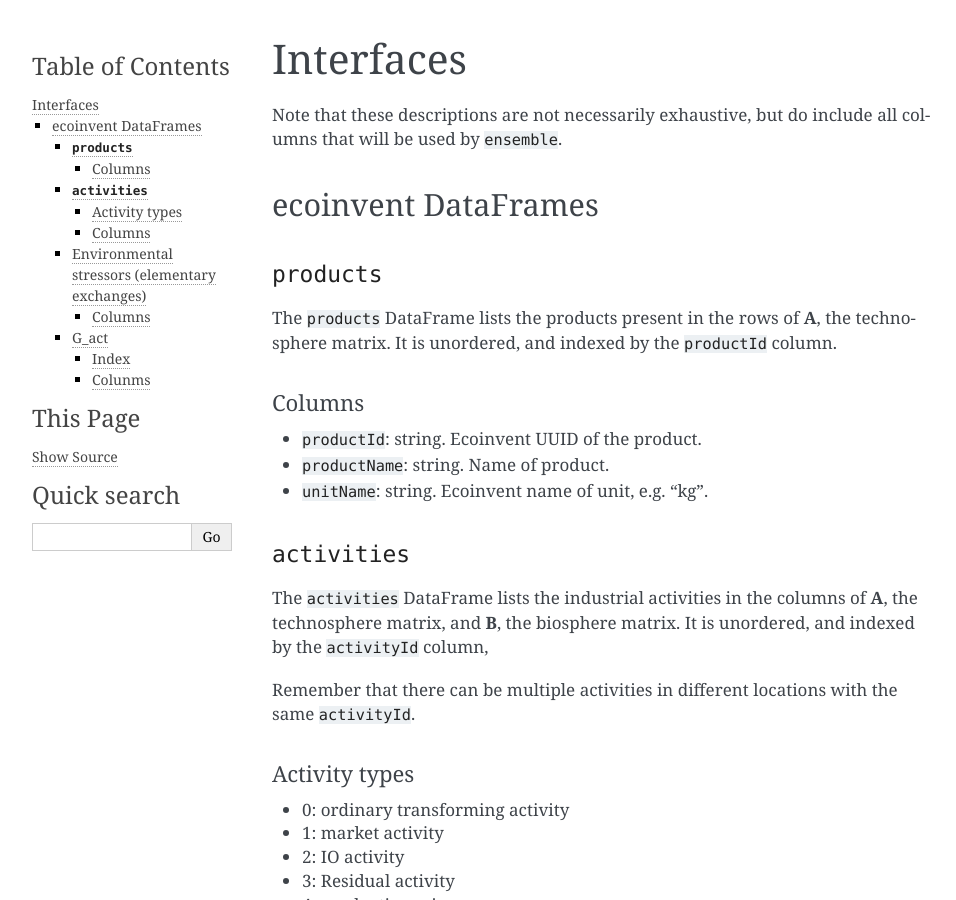
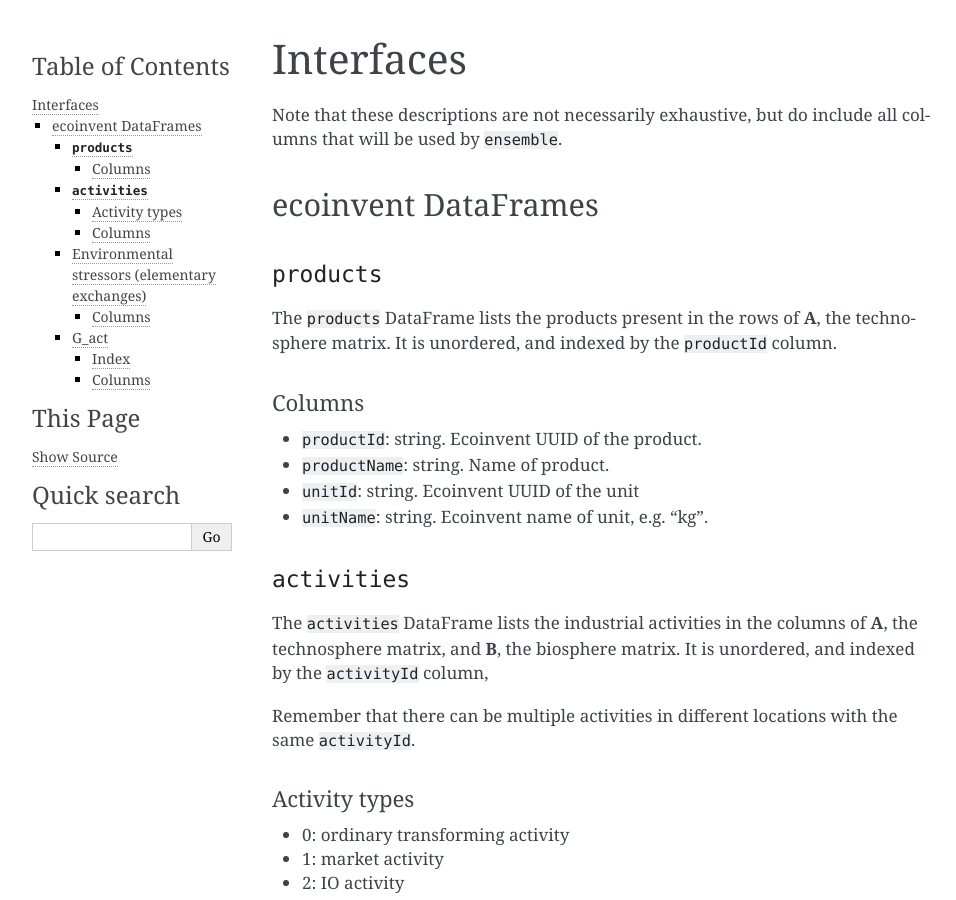
Before and after one commit to OASES-project/ensemble, a Sphinx documentation site: the page built from docs/interfaces.rst, in a window 1280 px wide and 900 px high. Shown: the whole window, without its empty margins (148-1104 px from the left). Built offline with Sphinx 7.4.7, drawn with Linux system fonts in a browser that asks for light colours.

Commit message:
Update interfaces.rst

```diff
--- a/docs/interfaces.rst
+++ b/docs/interfaces.rst
@@ -16,6 +16,7 @@
 
 * ``productId``: string. Ecoinvent UUID of the product.
 * ``productName``: string. Name of product.
+* ``unitId``: string. Ecoinvent UUID of the unit
 * ``unitName``: string. Ecoinvent name of unit, e.g. "kg".
 
 ``activities``
```
